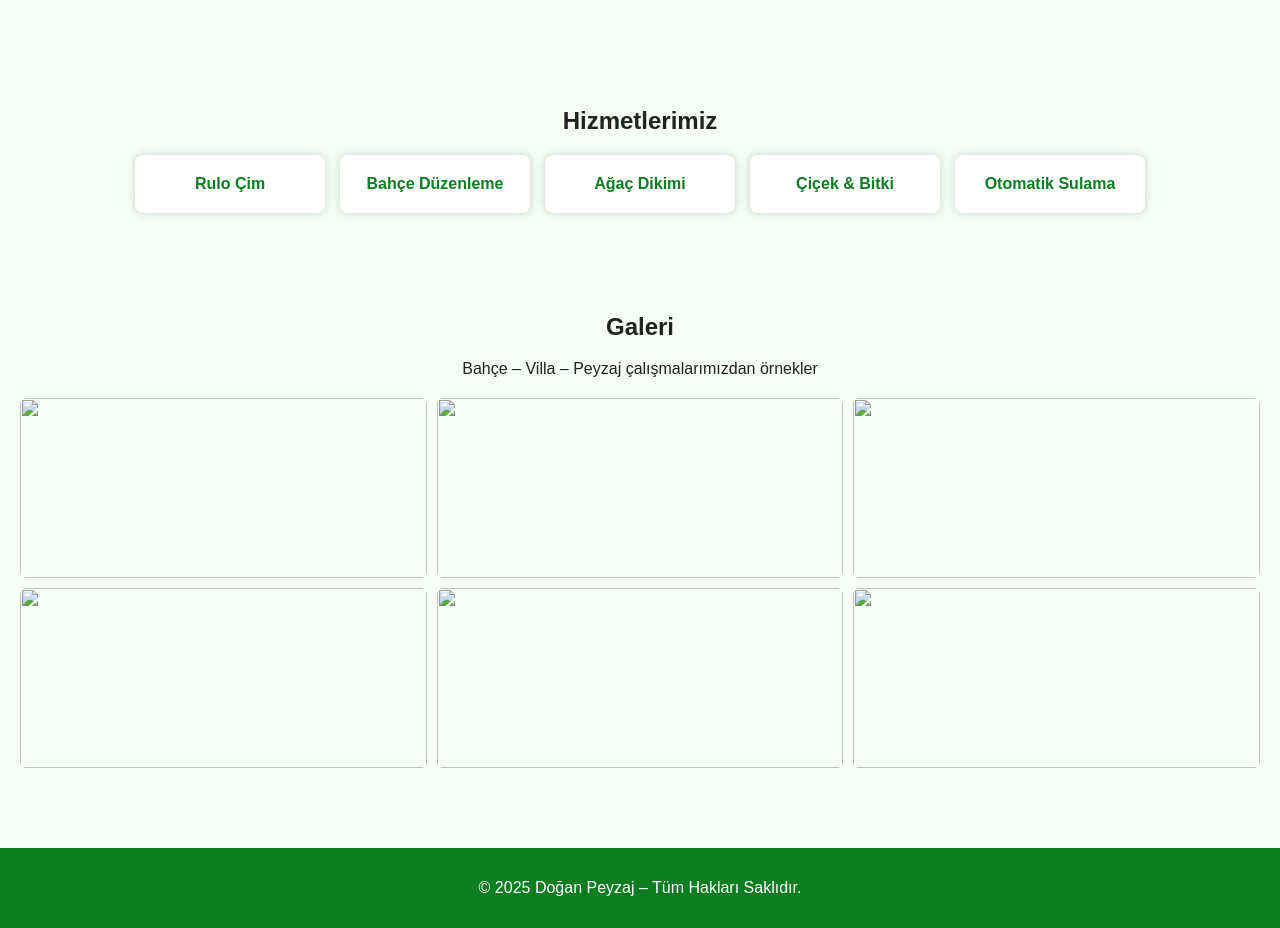
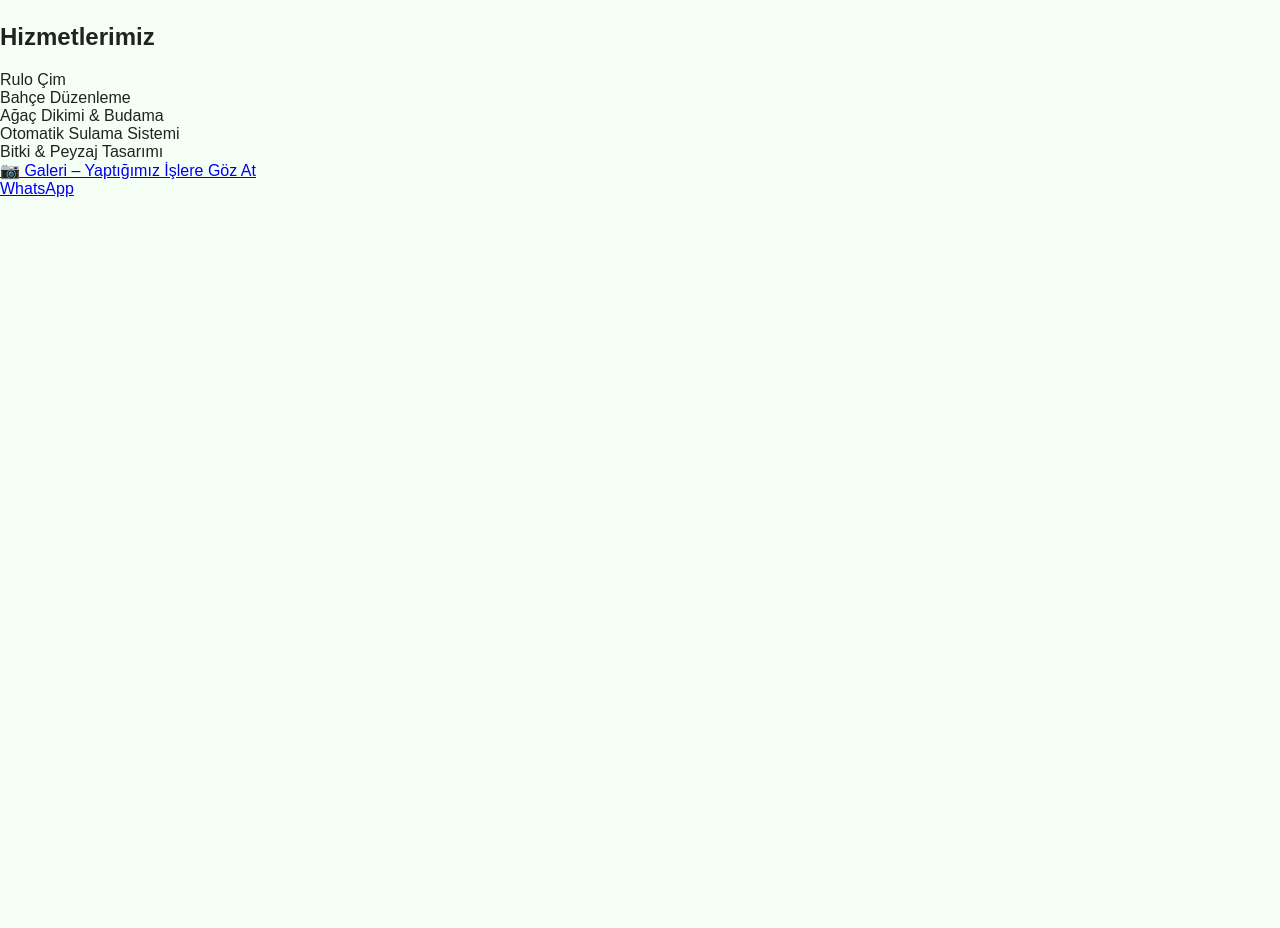
Before and after one commit to doganpeyzaj/dogan-peyzaj, a plain HTML site: page index.html in a window 1280 px wide. Shown: the part 371-1299 px from the top of the page. After the commit the page ends 800 px from the top, so only its background shows below. Drawn offline with Linux system fonts and the light colour scheme.

Commit message:
Update index.html

```diff
--- a/index.html
+++ b/index.html
@@ -8,45 +8,32 @@
 </head>
 <body>
 
-<header>
+<header class="header">
     <h1>Doğan Peyzaj</h1>
-    <p>Bahçe düzenleme • Rulo Çim • Otomatik Sulama • Ağaç & Peyzaj</p>
+    <p>Bahçe Düzenleme • Rulo Çim • Sulama Sistemleri • Ağaç & Peyzaj</p>
 </header>
 
 <section class="hero">
     <h2>Profesyonel Peyzaj & Bahçe Hizmetleri</h2>
-    <p>Villalar • Bahçeler • Siteniz için komple peyzaj çözümleri</p>
-    <a href="tel:05522153036" class="btn">Hemen Ara: 0552 215 30 36</a>
+    <p>Villalar • Bahçeler • Siteler için komple peyzaj çözümleri</p>
+    <a href="tel:05522153036" class="call-btn">Hemen Ara: 0552 215 30 36</a>
 </section>
 
-<section class="hizmetler">
-    <h2>Hizmetlerimiz</h2>
-    <div class="cards">
-        <div class="card">Rulo Çim</div>
-        <div class="card">Bahçe Düzenleme</div>
-        <div class="card">Ağaç Dikimi</div>
-        <div class="card">Çiçek & Bitki</div>
-        <div class="card">Otomatik Sulama</div>
-    </div>
+<section class="services">
+    <h2 class="section-title">Hizmetlerimiz</h2>
+
+    <div class="service-box">Rulo Çim</div>
+    <div class="service-box">Bahçe Düzenleme</div>
+    <div class="service-box">Ağaç Dikimi & Budama</div>
+    <div class="service-box">Otomatik Sulama Sistemi</div>
+    <div class="service-box">Bitki & Peyzaj Tasarımı</div>
 </section>
 
-<section class="galeri">
-    <h2>Galeri</h2>
-    <p>Bahçe – Villa – Peyzaj çalışmalarımızdan örnekler</p>
-
-    <div class="grid">
-        <img src="galeri/1.jpg">
-        <img src="galeri/2.jpg">
-        <img src="galeri/3.jpg">
-        <img src="galeri/4.jpg">
-        <img src="galeri/5.jpg">
-        <img src="galeri/6.jpg">
-    </div>
+<section class="gallery-link">
+    <a href="galeri.html" class="gallery-btn">📷 Galeri – Yaptığımız İşlere Göz At</a>
 </section>
 
-<footer>
-    <p>© 2025 Doğan Peyzaj – Tüm Hakları Saklıdır.</p>
-</footer>
+<a href="https://wa.me/905522153036" class="whatsapp-btn">WhatsApp</a>
 
 </body>
 </html>
```
